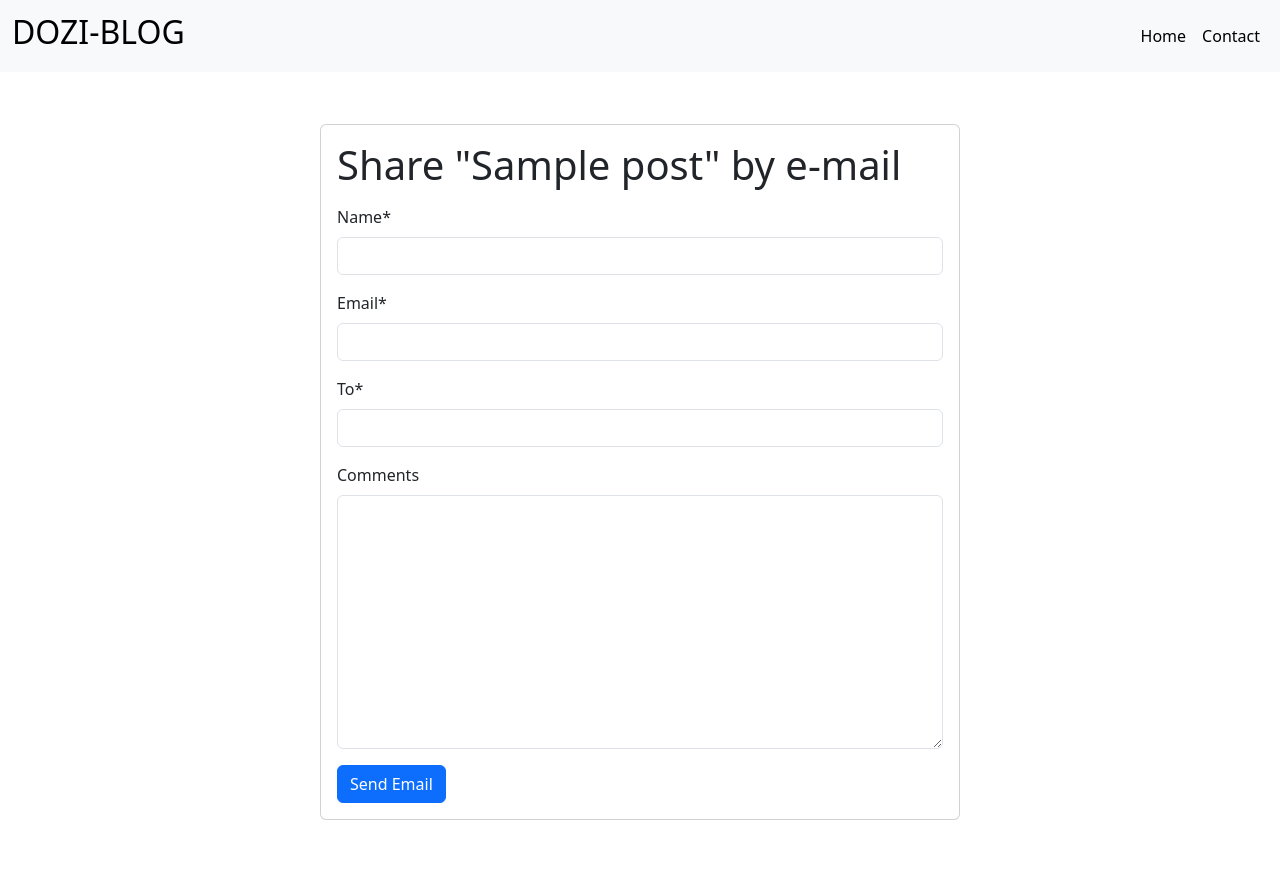
After one commit to Chido100/Dozi-Blog, a Django app: page /main/1/share/ in a window 1280 px wide. The commit adds this page. Run offline with Django 4.2, Linux system fonts and the light colour scheme; tables that the repository leaves empty hold one stand-in row (values such as "Sample post"); some libraries are stand-ins or nearby versions.

Commit message:
Created the share post via email view

```diff
--- /dev/null
+++ b/dozi_blog/main/forms.py
@@ -0,0 +1,8 @@
+from django import forms
+
+
+class EmailPostForm(forms.Form):
+    name = forms.CharField(max_length=50)
+    email = forms.EmailField()
+    to = forms.EmailField()
+    comments = forms.CharField(required=False, widget=forms.Textarea)
--- a/dozi_blog/main/templates/main/post/detail.html
+++ b/dozi_blog/main/templates/main/post/detail.html
@@ -17,6 +17,9 @@
 
     {{ post.body|linebreaks }}
 
+    <p>
+        <a href="{% url 'main:post-share' post.id %}">Share this post</a>
+    </p>
     <p class="date fw-lighter">Published {{ post.publish }} by {{ post.author }}</p>
 </div>
 {% endblock %}
--- a/dozi_blog/main/templates/main/post/list.html
+++ b/dozi_blog/main/templates/main/post/list.html
@@ -19,4 +19,6 @@
             </div>
         {% endfor %}
     </div>
+
+    {% include "pagination.html" with page=posts %}
 {% endblock content %}
--- /dev/null
+++ b/dozi_blog/main/templates/main/post/share.html
@@ -0,0 +1,40 @@
+{% extends 'main/base.html' %}
+
+{% load crispy_forms_tags %}
+
+
+{% block title %}Share a post{% endblock title %}
+
+{% block content %}
+
+    {% if sent %}
+        <h4>E-mail successfully sent</h4>
+        <p>
+            "{{ post.title }}" was successfully sent to {{ form.cleaned_data.to }}.
+        </p>
+    {% else %}
+    <div class="d-flex align-items-center justify-content-center" style="min-height: 100vh;">
+        <div class="row">
+            <div class="col-md-6">
+                <div class="card mx-auto" style="width: 40rem;">
+                    <div class="card-body">
+                        <h1 class="card-title mb-3">Share "{{ post.title }}" by e-mail</h1>
+                        <form method="post">
+                            {% csrf_token %}
+
+                            {{ form|crispy }}
+                            <button class="btn btn-primary" type="submit">Send Email</button>
+
+                        </form>
+                    </div>
+                </div>
+            </div>
+        </div>
+    </div>
+
+
+    {% endif %}
+
+
+
+{% endblock content %}
--- a/dozi_blog/main/urls.py
+++ b/dozi_blog/main/urls.py
@@ -1,5 +1,6 @@
 from django.urls import path
 from . import views
+
 
 app_name = 'main'
 
@@ -7,4 +8,5 @@ app_name = 'main'
 urlpatterns = [
     path('', views.post_list, name='post-list'),
     path('<int:year>/<int:month>/<int:day>/<slug:post>/', views.post_detail, name='post-detail'),
+    path('<int:post_id>/share/', views.post_share, name='post-share'),
 ]
--- a/dozi_blog/main/views.py
+++ b/dozi_blog/main/views.py
@@ -1,12 +1,28 @@
 from django.shortcuts import render, get_object_or_404
 from .models import Post
+from django.core.paginator import Paginator, EmptyPage, PageNotAnInteger
+from django.views.generic import ListView
+from .forms import EmailPostForm
+from django.core.mail import send_mail
 
 
 
 # Display all posts
 def post_list(request):
-    posts = Post.published.all()
+    post_list = Post.published.all()
+    # Paginate with 3 posts per page
+    paginator = Paginator(post_list, 3)
+    page_number = request.GET.get('page', 1)
+    try:
+        posts = paginator.page(page_number)
+    except PageNotAnInteger:
+        posts = paginator.page(1)
+    except EmptyPage:
+        posts = paginator.page(paginator.num_pages)
+
     return render(request, 'main/post/list.html', {'posts': posts})
+
+
 
 
 
@@ -21,3 +37,28 @@ def post_detail(request, year, month, day, post):
         publish__day=day
     )
     return render(request, 'main/post/detail.html', {'post': post})
+
+
+
+
+# Share post via email
+def post_share(request, post_id):
+    # Retrieve post by ID
+    post = get_object_or_404(Post, id=post_id, status=Post.Status.PUBLISHED)
+    sent = False
+
+    if request.method == 'POST':
+        form = EmailPostForm(request.POST)
+        if form.is_valid():
+            cd = form.cleaned_data
+            post_url = request.build_absolute_uri(
+                post.get_absolute_url()
+            )
+            subject = f"{cd['name']} recommends you read {post.title}"
+            message = f"Read {post.title} at {post_url} {cd['name']} comments: {cd['comments']}"
+            send_mail(subject, message, 'chidozieamefule@googlemail.com', [cd['to']])
+            sent = True
+
+    else:
+        form = EmailPostForm()
+    return render(request, 'main/post/share.html', {'form': form, 'post': post, 'sent': sent})
```
Also changed, not shown: dozi_blog/dozi_blog/settings.py (+7 -0 lines), dozi_blog/main/templates/pagination.html (added, +13 -0 lines).
